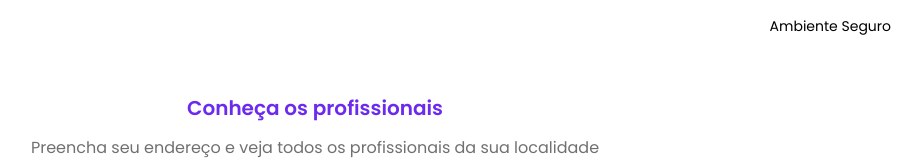
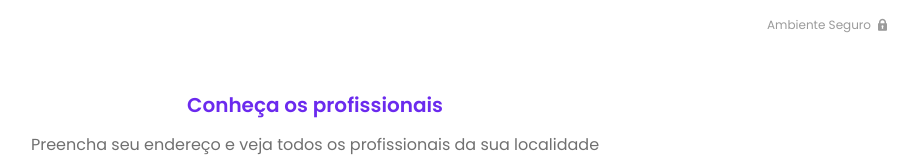
Before and after one commit to FlaviodosSantos/treinaweb-workshop-multistack-react, a Next.js app: page / in a window 1280 px wide. Shown: the top 160 px of the page, without its empty margins (325-1247 px from the left). Built offline with nearby package versions, Linux system fonts and the light colour scheme.

Commit message:
SafeEnvironment finalizado

```diff
--- a/src/pages/_app.tsx
+++ b/src/pages/_app.tsx
@@ -12,6 +12,10 @@
         <link href="https://fonts.googleapis.com/css2?family=Poppins:ital,wght@0,100;0,200;0,300;0,400;0,500;0,600;0,700;0,800;0,900;1,100;1,200;1,300;1,400;1,500;1,600;1,700;1,800;1,900&display=swap"
               rel="stylesheet"
         />
+        <link
+              href="/fonts/tw-icons/css/treinaweb-icons.css"
+              rel="stylesheet"
+        />
       </Head>
       <ThemeProvider theme={ theme } >
         <Component {...pageProps} />
--- a/src/ui/components/feedback/SafeEnvironment/SafeEnvironment.style.tsx
+++ b/src/ui/components/feedback/SafeEnvironment/SafeEnvironment.style.tsx
@@ -1,9 +1,10 @@
 import { experimentalStyled as styled } from '@material-ui/core/styles';
 
 export const SafeEnvironmentContainer = styled('div')`
-    //background-color: red;
-    //color: white;
+
+    color: ${({ theme }) => theme.palette.text.secondary};
+    background-color: ${({ theme }) => theme.palette.background.default};
     text-align: right;
-    padding: 16px 0;
-    font-size: 14px;
+    padding: ${({ theme }) => theme.spacing(2)} 0;
+    font-size: 12px;
 `;
--- a/src/ui/components/feedback/SafeEnvironment/SafeEnvironment.tsx
+++ b/src/ui/components/feedback/SafeEnvironment/SafeEnvironment.tsx
@@ -6,7 +6,7 @@
     return (
         <SafeEnvironmentContainer>
             <Container>
-                Ambiente Seguro
+                Ambiente Seguro <i className={ 'twf-lock' }/>
             </Container>
         </SafeEnvironmentContainer>
     );
```
